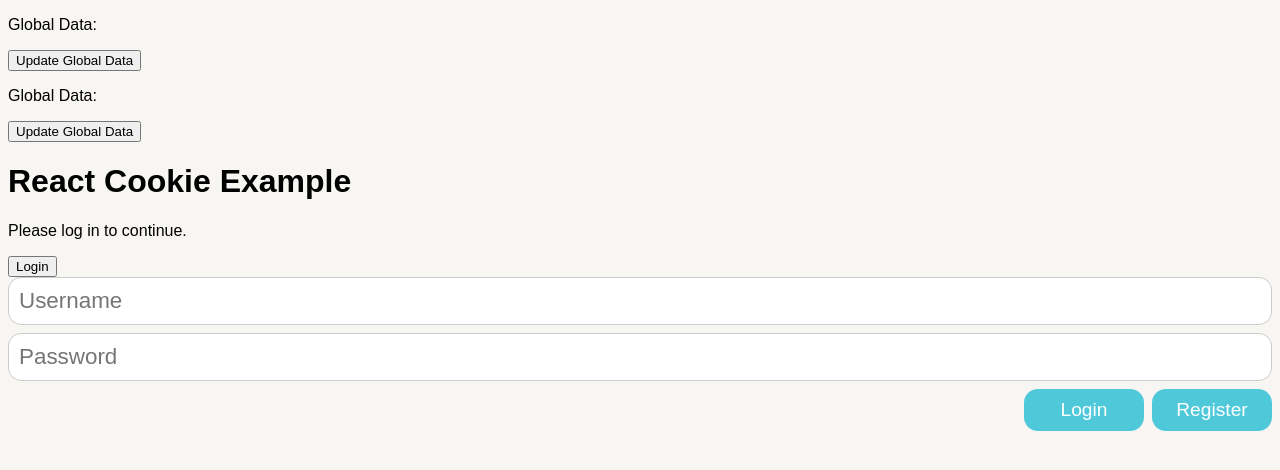
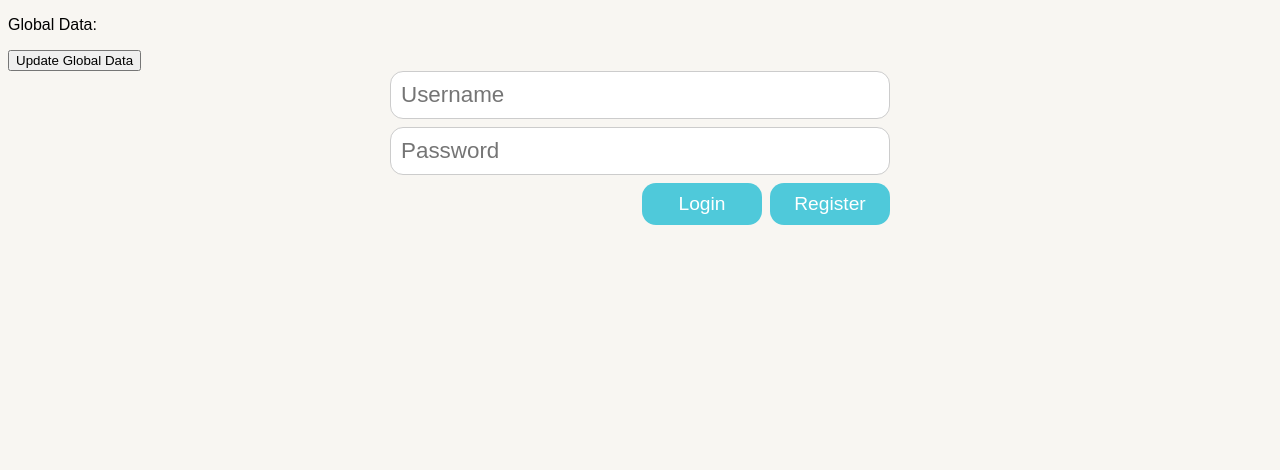
Before and after one commit to BallPanupan/myKcal, a React (Vite) app in the folder frontEnd/myKcal/: page / in a window 1280 px wide. Shown: the top 470 px of the page. Built offline with nearby package versions, Linux system fonts and the light colour scheme.

Commit message:
feat(frontend): login State

```diff
--- a/frontEnd/myKcal/src/App.tsx
+++ b/frontEnd/myKcal/src/App.tsx
@@ -2,17 +2,13 @@
 import React from 'react';
 import { GlobalProvider } from './GlobalContext/GlobalContext';
 import MainComponent from './components/MainComponent';
-import Testx from './components/Testx/Test';
-import SavedAccessToken from './components/SavedAccessToken/savedAccessToken';
 import Login from './components/Login/Login';
 
 const App: React.FC = () => {
   return (
     <GlobalProvider>
       <MainComponent />
-      <Testx />
-      <SavedAccessToken />
-      <Login/>
+      <Login width='width-500' />
     </GlobalProvider>
   );
 };
--- a/frontEnd/myKcal/src/GlobalContext/GlobalContext.tsx
+++ b/frontEnd/myKcal/src/GlobalContext/GlobalContext.tsx
@@ -4,7 +4,11 @@
 // Define the shape of your global state
 interface GlobalState {
   someData: string;
+  loggedIn: boolean;
+  authorization: string;
   setSomeData: (data: string) => void;
+  setLoggedIn: (data: boolean) => void;
+  setAuthorization: (data: string) => void;
 }
 
 // Define the props for the GlobalProvider
@@ -18,16 +22,29 @@
 // Create a provider component that will wrap your app
 export const GlobalProvider: React.FC<GlobalProviderProps> = ({ children }) => {
   const [someData, setSomeData] = useState<string>('');
-  console.log('someData: ', someData);
+  const [loggedIn, setLoggedIn] = useState<boolean>(false);
+  const [authorization, setAuthorization] = useState<string>('');
+
+  const globalValue: GlobalState = {
+    someData,
+    loggedIn,
+    authorization,
+    setSomeData: (data: string) => setSomeData(data),
+    setLoggedIn: (data: boolean) => setLoggedIn(data),
+    setAuthorization: (data: string) => setAuthorization(data),
+  };
+
+  console.log('globalValue: ', globalValue);
+
   return (
-    <GlobalContext.Provider value={{ someData, setSomeData }}>
+    <GlobalContext.Provider value={globalValue}>
       {children}
     </GlobalContext.Provider>
   );
 };
 
 // Custom hook to access the global state
-export const useGlobalState = () => {
+export const useGlobalState = (): GlobalState => {
   const context = useContext(GlobalContext);
   if (!context) {
     throw new Error('useGlobalState must be used within a GlobalProvider');
--- a/frontEnd/myKcal/src/components/Login/Login.tsx
+++ b/frontEnd/myKcal/src/components/Login/Login.tsx
@@ -1,28 +1,62 @@
 // Login.tsx
-import React, { useState } from 'react';
+import React, { useState, useEffect } from 'react';
 import styles from './styles.module.css';
+import { useGlobalState } from '../../GlobalContext/GlobalContext';
 
 interface LoginProps {
 	width?: 'width' | 'width-300' | 'width-400' | 'width-500';
 }
 
 const Login: React.FC<LoginProps> = ({
-	width = 'with'
+	width = 'width'
 }) => {
 	const [username, setUsername] = useState('');
 	const [password, setPassword] = useState('');
+	const { someData, loggedIn, setLoggedIn, setAuthorization } = useGlobalState();
 
-	const handleSubmit = (e: React.FormEvent<HTMLFormElement>) => {
+
+	const handleSubmit = async (e: React.FormEvent<HTMLFormElement>) => {
 		e.preventDefault();
 		// Handle form submission
 		console.log('Submitting:', { username, password });
+		console.log('Login component mounted', { someData, loggedIn });
+
+		try {
+			const response = await fetch("http://localhost:3000/api/login", {
+				method: "POST",
+				headers: {
+					"Content-Type": "application/json"
+				},
+				body: JSON.stringify({
+					email: username,
+					password: password,
+					// email: "panupan@mykcal.com",
+					// password: "password01@"
+				})
+			});
+
+			if (!response.ok) {
+				setAuthorization('');
+				setLoggedIn(false);
+				throw new Error(`HTTP error! Status: ${response.status}`);
+			}
+
+			const result = await response.json();
+			setAuthorization(result.token);
+			setLoggedIn(true);
+		} catch (error) {
+			console.error(error);
+		}
 	};
 
-	console.log('width', width)
+
+
+	useEffect(() => {
+	}, []);
 
 	return (
-		<div className={`${styles[width]}`}>
-			<form className={styles.container} onSubmit={handleSubmit}>
+		<div className={styles.fCenter}>
+			<form className={`${styles.container} ${styles[width]}`} onSubmit={handleSubmit}>
 				<input
 					className={styles.input}
 					type="text"
@@ -38,11 +72,10 @@
 					placeholder="Password"
 				/>
 				<div className={styles.buttonGroup}>
-					<button className={styles.button} type="submit">Register</button>
+					<button className={styles.button} type="reset">Register</button>
 					<button className={styles.button} type="submit">Login</button>
 				</div>
 			</form>
-
 		</div>
 	);
 };
--- a/frontEnd/myKcal/src/components/Login/styles.module.css
+++ b/frontEnd/myKcal/src/components/Login/styles.module.css
@@ -4,6 +4,12 @@
 	flex-direction: column;
 	width: 100%;
 	gap: 8px
+}
+
+.fCenter {
+	display: flex;
+	flex-direction: row;
+	justify-content: center;
 }
 
 .width {
```
